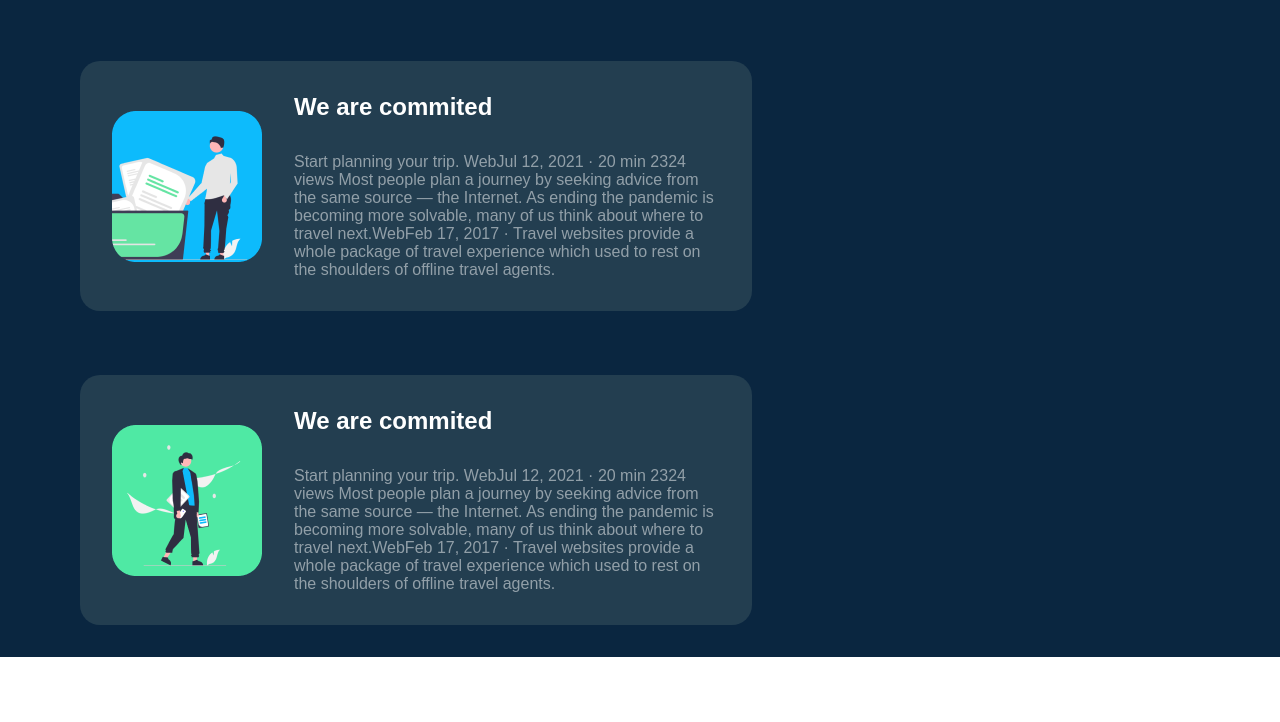
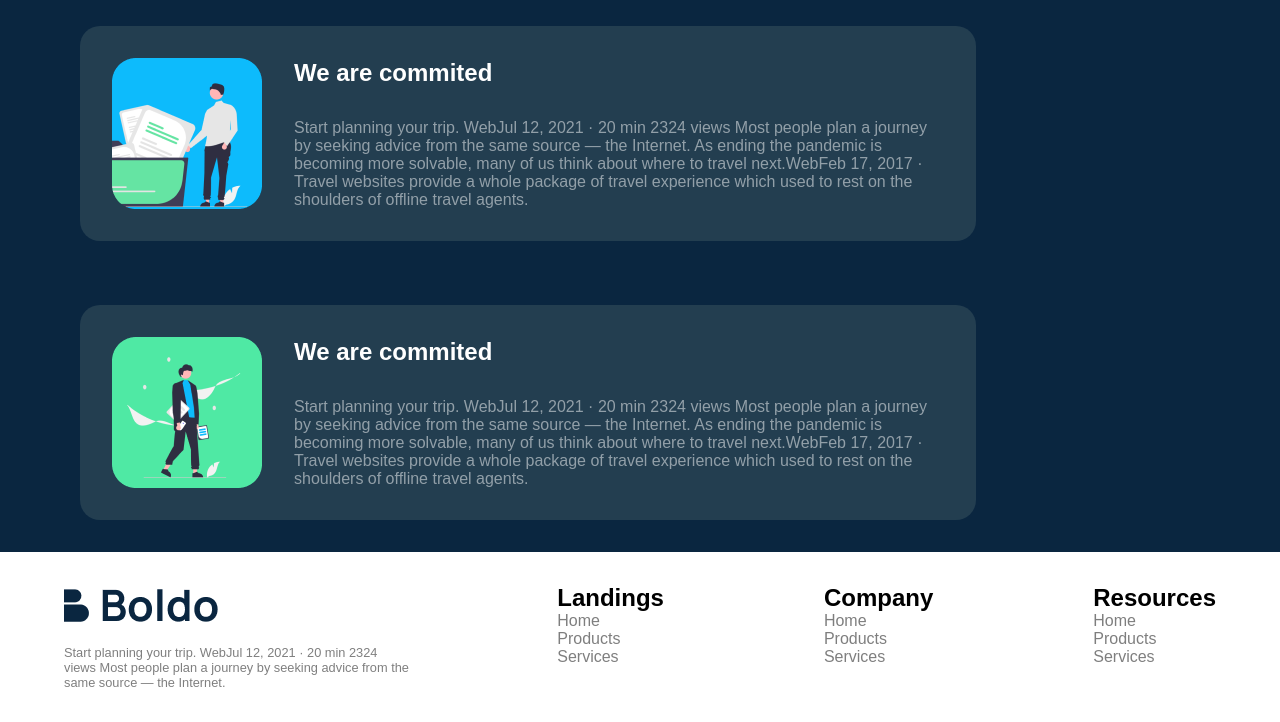
Before and after one commit to DilshanMadhusanka/HTML-CSS-Website-Development, a plain HTML site: page index.html in a window 1280 px wide. Shown: the part 3910-4632 px from the top of the page. Before the commit the page ends 4567 px from the top, so only its background shows below. Drawn offline with Linux system fonts and the light colour scheme.

Commit message:
footer-section

```diff
--- a/index.html
+++ b/index.html
@@ -209,15 +209,13 @@
             <p>
               Start planning your trip. WebJul 12, 2021 · 20 min 2324 views Most
               people plan a journey by seeking advice from the same source — the
-              Internet. As ending the pandemic is becoming more solvable, many of
-              us think about where to travel next.WebFeb 17, 2017 · Travel
-              websites provide a whole package of travel experience which used to
-              rest on the shoulders of offline travel agents.
+              Internet. As ending the pandemic is becoming more solvable, many
+              of us think about where to travel next.WebFeb 17, 2017 · Travel
+              websites provide a whole package of travel experience which used
+              to rest on the shoulders of offline travel agents.
             </p>
           </div>
-
         </div>
-
 
         <div class="card">
           <img src="./assets/out-team-images (2).png" alt="our-team-image" />
@@ -226,15 +224,13 @@
             <p>
               Start planning your trip. WebJul 12, 2021 · 20 min 2324 views Most
               people plan a journey by seeking advice from the same source — the
-              Internet. As ending the pandemic is becoming more solvable, many of
-              us think about where to travel next.WebFeb 17, 2017 · Travel
-              websites provide a whole package of travel experience which used to
-              rest on the shoulders of offline travel agents.
+              Internet. As ending the pandemic is becoming more solvable, many
+              of us think about where to travel next.WebFeb 17, 2017 · Travel
+              websites provide a whole package of travel experience which used
+              to rest on the shoulders of offline travel agents.
             </p>
           </div>
-
         </div>
-
 
         <div class="card">
           <img src="./assets/out-team-images (3).png" alt="our-team-image" />
@@ -243,18 +239,50 @@
             <p>
               Start planning your trip. WebJul 12, 2021 · 20 min 2324 views Most
               people plan a journey by seeking advice from the same source — the
-              Internet. As ending the pandemic is becoming more solvable, many of
-              us think about where to travel next.WebFeb 17, 2017 · Travel
-              websites provide a whole package of travel experience which used to
-              rest on the shoulders of offline travel agents.
+              Internet. As ending the pandemic is becoming more solvable, many
+              of us think about where to travel next.WebFeb 17, 2017 · Travel
+              websites provide a whole package of travel experience which used
+              to rest on the shoulders of offline travel agents.
             </p>
           </div>
-
         </div>
-
       </div>
     </section>
 
     <!-- footers -->
+
+    <footer>
+      <div class="footer-data-left">
+        <img src="./assets/logo-dark.png" alt="dark-logo" />
+        <p class="footer-para">
+          Start planning your trip. WebJul 12, 2021 · 20 min 2324 views Most
+          people plan a journey by seeking advice from the same source — the
+          Internet.
+        </p>
+      </div>
+
+      <div class="footer-data-right">
+        <div class="footer-data">
+          <h2>Landings</h2>
+          <p>Home</p>
+          <p>Products</p>
+          <p>Services</p>
+        </div>
+
+        <div class="footer-data">
+          <h2>Company</h2>
+          <p>Home</p>
+          <p>Products</p>
+          <p>Services</p>
+        </div>
+
+        <div class="footer-data">
+          <h2>Resources</h2>
+          <p>Home</p>
+          <p>Products</p>
+          <p>Services</p>
+        </div>
+      </div>
+    </footer>
   </body>
 </html>
--- a/style.css
+++ b/style.css
@@ -163,7 +163,7 @@ button {
 
 /* our team images */
 
-.data-card{
+.data-card {
   padding: 2rem 5rem;
   display: flex;
   flex-direction: column;
@@ -173,33 +173,56 @@ gap: 2rem;
   margin-top: 2rem;
 }
 
-.card-container{
+.card-container {
   display: flex;
   flex-direction: column;
   gap: 4rem;
   margin-top: 3rem;
-
 }
 
-
-.card{
+.card {
   display: flex;
   flex-direction: row;
   gap: 2rem;
   background-color: #233e50;
-  padding: 2rem ;
- width: 60%;
+  padding: 2rem;
+  width: 80%;
   border-radius: 20px;
   align-items: center;
   justify-content: center;
+}
 
-
+.card-data {
+  display: flex;
+  flex-direction: column;
+  gap: 2rem;
 }
 
 
 
-.card-data{
+/* footer-section */
+
+footer{
   display: flex;
-  flex-direction: column;
-  gap: 2rem;
+  flex-direction: row;
+  margin: 2rem 4rem;
+  justify-content: space-between;
 }
+
+
+.footer-data-left{
+  width: 30%;
+}
+
+
+.footer-data-right{
+  display: flex;
+  flex-direction: row;
+  gap: 10rem;
+}
+
+
+.footer-para{
+  font-size: 0.8rem;
+  margin-top: 1rem;
+}
```
Lines whose indentation alone changed are shown as unchanged.
